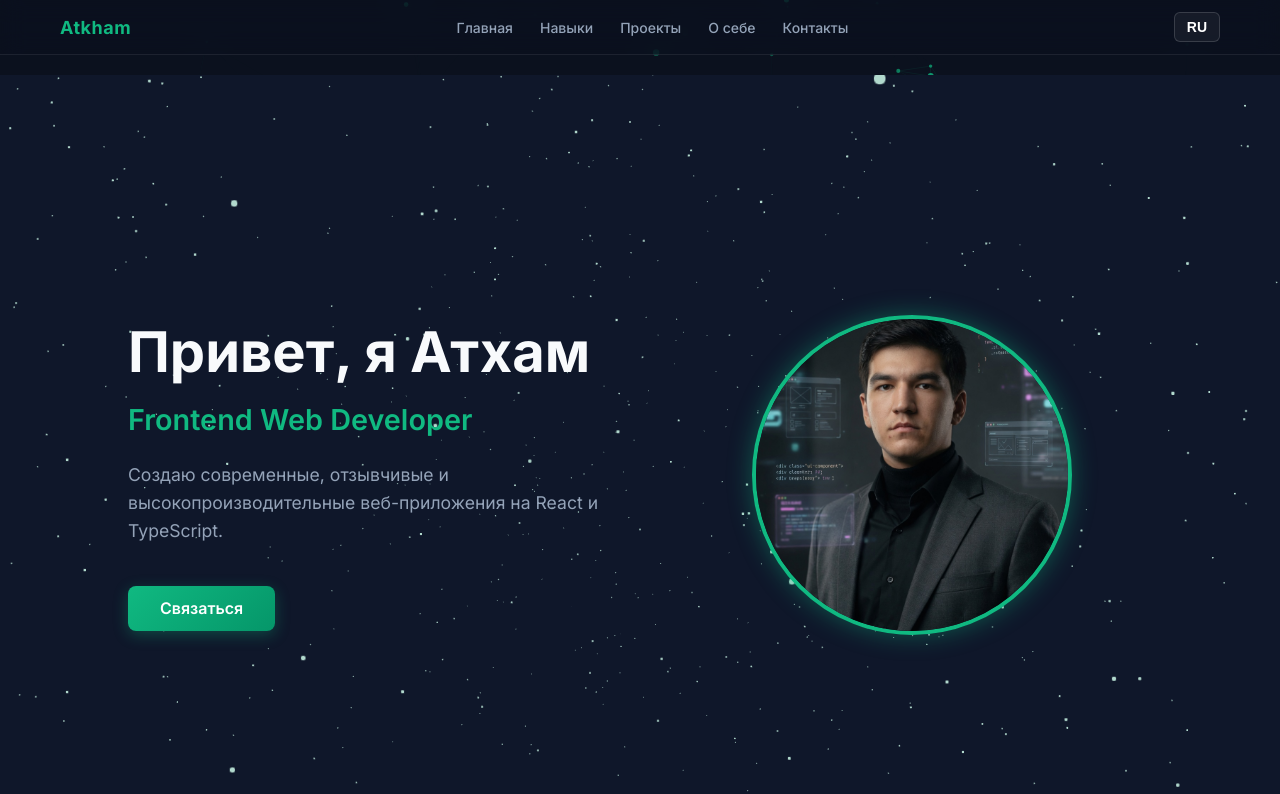
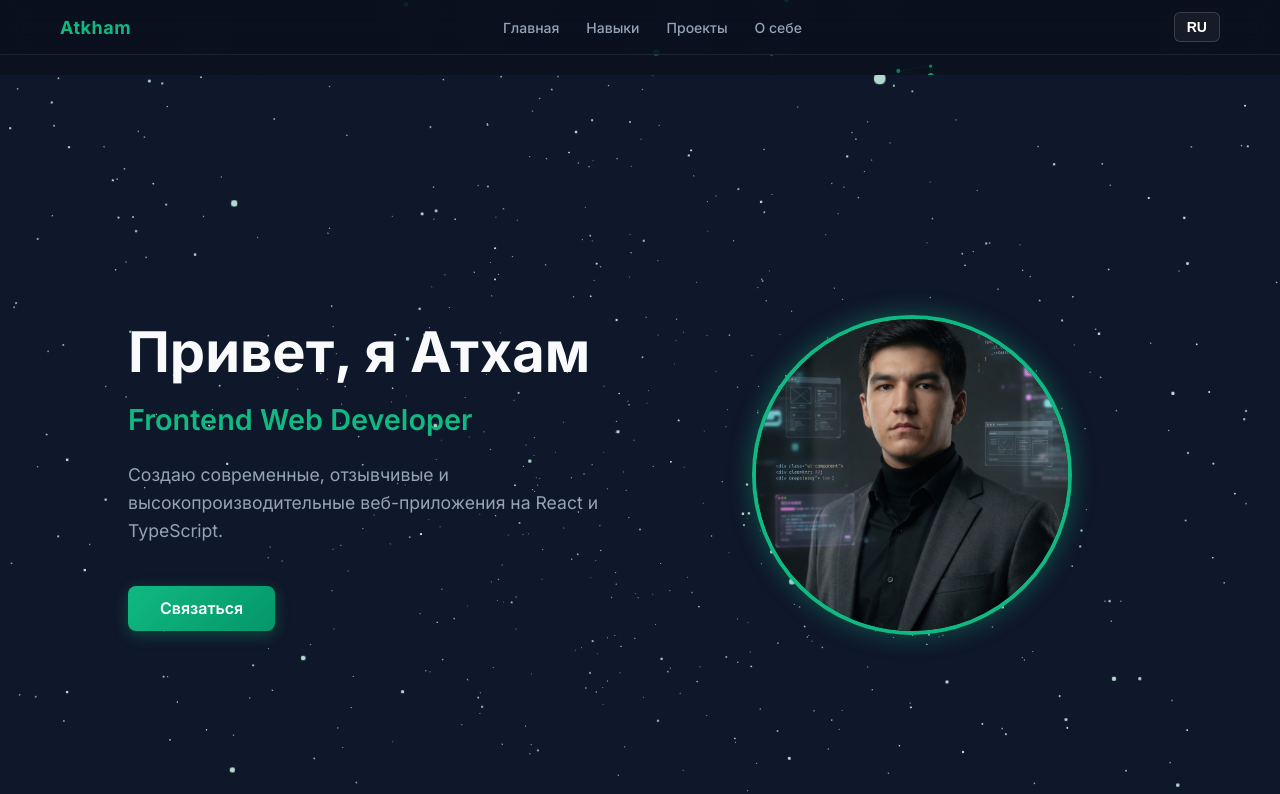
Before and after one commit to usmnvz7/portfolio-usmnvz7, a React (Vite) app: page / in a window 1280 px wide. Shown: the top 794 px of the page. Built offline with nearby package versions, Linux system fonts and the light colour scheme; no server answers.

Commit message:
fix: resolve inline style syntax and syntax errors in header

```diff
--- a/src/sections/Header/Header.tsx
+++ b/src/sections/Header/Header.tsx
@@ -50,7 +50,7 @@ export const Header: React.FC = () => {
           <a href="#skills" style={linkStyle}>{lang === 'RU' ? 'Навыки' : 'Skills'}</a>
           <a href="#projects" style={linkStyle}>{lang === 'RU' ? 'Проекты' : 'Projects'}</a>
           <a href="#about" style={linkStyle}>{lang === 'RU' ? 'О себе' : 'About'}</a>
-          <a href="#contact" style={linkStyle}>{lang === 'RU' ? 'Контакты' : 'Contact'}</a>
+
         </nav>
 
         {/* ПЕРЕКЛЮЧАТЕЛЬ ЯЗЫКА */}
```
